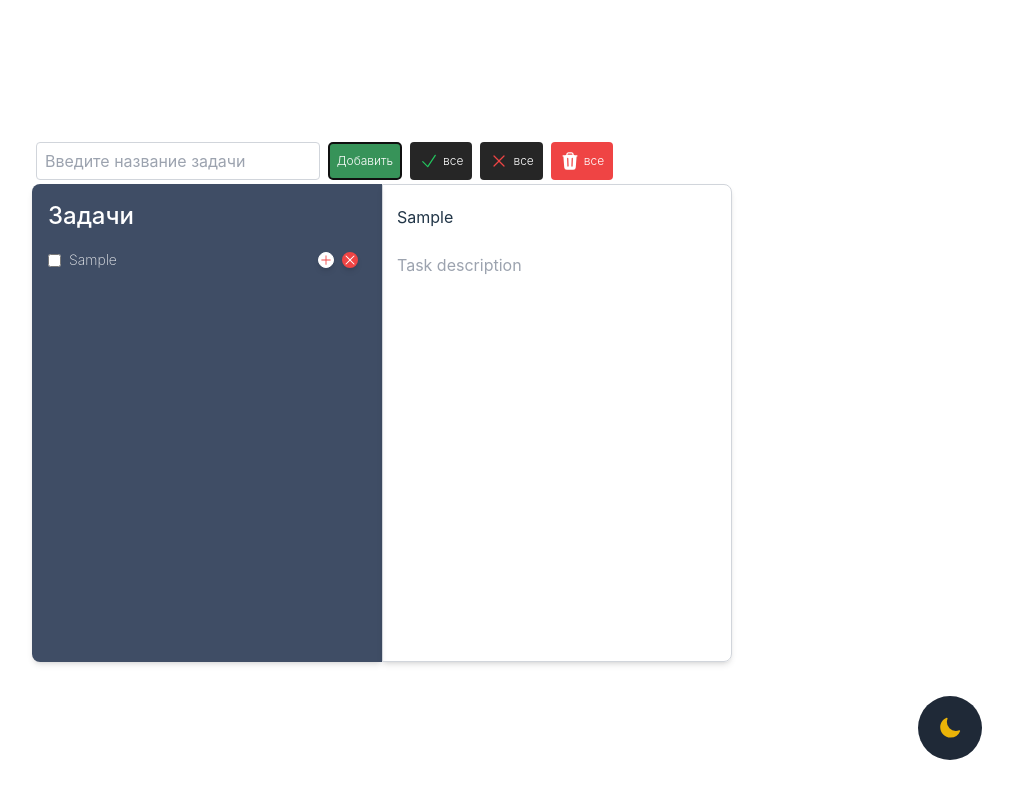
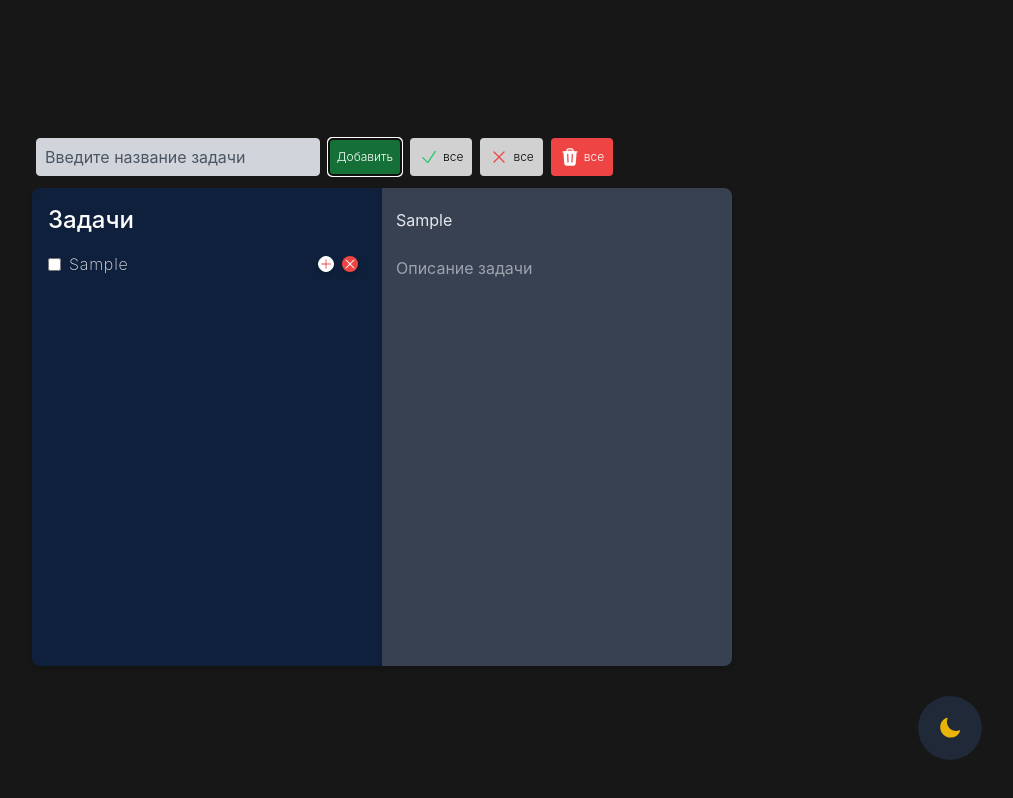
Before and after one commit to stepanpigriteus/apricode, a React (Vite) app in the folder apr/: page / in a window 1280 px wide. Both pictures are taken after typing "Sample" into the empty fields and a click on the button "Добавить". Shown: the whole page, without its empty margins (258-1271 px from the left). Built offline with nearby package versions, Linux system fonts and the light colour scheme.

Commit message:
add dark theme switch

```diff
--- a/apr/src/App.tsx
+++ b/apr/src/App.tsx
@@ -8,8 +8,10 @@ function App() {
 
   return (
     <>
+
     <GlobalContainer/>
     <ThemeSwitcher/>
+
     </>
   )
 }
--- a/apr/src/components/buttons/task_buttons.tsx
+++ b/apr/src/components/buttons/task_buttons.tsx
@@ -10,36 +10,44 @@ function TaskButtons() {
         if (taskTitle.trim() !== "") {
             treeStore.addTask(null, taskTitle, "");
             setTaskTitle("");
-
-
         }
     };
 
+    const handleKeyDown = (event: React.KeyboardEvent<HTMLInputElement>) => {
+        if (event.key === 'Enter') {
+            handleAddTask();
+        }
+    };
+
+
     return (
-        <div className="flex">
+        <div className="flex mb-2">
             <input
                 type="text"
-                className="border border-gray-300 rounded py-1 px-2 m-1 min-w-[50%] "
+                className={`border border-gray-300 rounded py-1 px-2 m-1 min-w-[50%]
+                    ${treeStore.isDarkTheme ? 'bg-white text-black disabled:bg-gray-800 text-black' : 'bg-gray-300 text-black placeholder:text-gray-600'}`}
                 value={taskTitle}
+                onKeyDown={handleKeyDown}
                 onChange={(e) => setTaskTitle(e.target.value)}
                 placeholder="Введите название задачи"
             />
             <button
                 type="button"
-                className="font-light bg-green-700 bg-opacity-85 py-2 px-2 text-xs text-white m-1 rounded hover:bg-black hover:bg-opacity-55"
+                className="font-light bg-green-700 bg-opacity-85 py-2 px-2 text-xs text-white m-1 rounded hover:bg-black hover:bg-opacity-55 "
                 onClick={handleAddTask}
+
             >
                 Добавить
             </button>
             <button
-                className="flex items-center justify-center font-light bg-black bg-opacity-85 py-2 px-2 text-xs text-white m-1 rounded hover:bg-black hover:bg-opacity-55"
+                className={`flex items-center justify-center font-light py-2 px-2 text-xs  m-1 rounded hover:bg-opacity-55  ${treeStore.isDarkTheme ?  'bg-black bg-opacity-85 text-white hover:bg-black ' : 'bg-white bg-opacity-80 hover: bg-white' }`}
                 onClick={treeStore.selectAll}
             >
                 <CheckIcon className="w-5 h-5 text-green-500 mr-1" />
                 все
             </button>
             <button
-                className="flex items-center justify-center font-light bg-black bg-opacity-85 py-2 px-2 text-xs text-white m-1 rounded hover:bg-black hover:bg-opacity-55"
+                className={`flex items-center justify-center font-light py-2 px-2 text-xs  m-1 rounded hover:bg-opacity-55  ${treeStore.isDarkTheme ?  'bg-black bg-opacity-85 text-white hover:bg-black ' : 'bg-white bg-opacity-80 hover: bg-white' }`}
                 onClick={treeStore.deselectAll}
             >
                 < XMarkIcon className="w-5 h-5 text-red-500 mr-1" />
--- a/apr/src/components/container/task_container/task_list.container.tsx
+++ b/apr/src/components/container/task_container/task_list.container.tsx
@@ -5,7 +5,7 @@ import { observer } from "mobx-react-lite";
 const TaskList = observer(() => {
 
     return (
-        <section className="min-w-[50%] m-0 min-h-[478px] px-4 py-4 shadow-md bg-[rgba(15,33,63,0.8)] rounded-l-lg ">
+        <section className={`min-w-[50%] m-0 min-h-[478px] px-4 py-4 shadow-md   ${treeStore.isDarkTheme ? 'bg-[rgba(15,33,63,0.8)] text-black' : 'bg-[rgba(15,33,63,0.95)] text-gray-200'} rounded-l-lg `}>
             <h3 className="text-2xl text-white font-medium mb-4 text-left">Задачи</h3>
 
             <ul>
--- a/apr/src/components/editor/editor.tsx
+++ b/apr/src/components/editor/editor.tsx
@@ -32,20 +32,20 @@ function Editor() {
     };
 
     return(
-        <section className={`flex flex-col min-w-[50%] m-0 min-h-[478px] py-4 pl-2  'bg-white text-black' rounded-br-lg rounded-tr-lg shadow-md border border-gray-300`}>
+        <section className={`flex flex-col min-w-[50%] m-0 min-h-[478px] py-4 pl-2  ${treeStore.isDarkTheme ? 'bg-gray-40 text-black border border-gray-110' : 'bg-gray-700 text-gray-200 '} rounded-br-lg rounded-tr-lg shadow-md border-gray-300`}>
             {treeStore.selectedTaskId ? (
                 <>
                     <input
                         value={title}
                         onChange={handleTitleChange}
-                        className={`w-full mb-2 pl-1.5 pt-1 pb-1 max-w-[95%]   'bg-white text-black'}`}
-                        placeholder="Task title"
+                        className={`w-full mb-2 pl-1.5 pt-1 pb-1 max-w-[95%] ${treeStore.isDarkTheme ? 'bg-white text-black disabled:bg-gray-700' : 'bg-gray-700 text-gray-200 focus:outline-gray-500 '}`}
+                        placeholder="Название задачи"
                     />
                     <textarea
                         value={description}
                         onChange={handleDescriptionChange}
-                        placeholder="Task description"
-                        className={`w-full flex-1 pl-1.5 pt-3 max-w-[95%] resize-none 'bg-white text-black'}`}
+                        placeholder="Описание задачи"
+                        className={`w-full flex-1 pl-1.5 pt-3 max-w-[95%] resize-none ${treeStore.isDarkTheme ? 'bg-white text-black' : 'bg-gray-700 text-gray-200 focus:outline-gray-500 '}`}
                     />
                 </>
             ) : (
--- a/apr/src/components/task_item/task_item.tsx
+++ b/apr/src/components/task_item/task_item.tsx
@@ -33,7 +33,7 @@ const TaskItem = observer(({ item, children }: Node<ListItem>) => {
                         checked={item.checked}
                         onChange={() => treeStore.toggleTaskCheck(item.id)}
                     />
-                    <span onClick={handleSelect}>{item.title}</span>
+                    <span className="text-base tracking-wider" onClick={handleSelect}>{item.title}</span>
                     {children.length > 0 && (
                         <button
                             type="button"
--- a/apr/src/components/theme_switch/theme_switcher.tsx
+++ b/apr/src/components/theme_switch/theme_switcher.tsx
@@ -1,8 +1,15 @@
 import { SunIcon, MoonIcon } from '@heroicons/react/24/solid';
 import treeStore from '../../strores/store';
 import { observer } from 'mobx-react-lite';
+import { useEffect } from 'react';
 
 const ThemeToggleButton = () => {
+
+    useEffect(() => {
+        // Изменяем стиль body в зависимости от текущей темы
+        document.body.style.backgroundColor = treeStore.isDarkTheme ? '' : '#171717';
+        document.body.style.color = treeStore.isDarkTheme ? '#ffffff' : '#000000';
+    }, [treeStore.isDarkTheme]);
     return (
         <button
             className={`fixed bottom-10 right-10 w-16 h-16 rounded-full flex items-center justify-center
```
